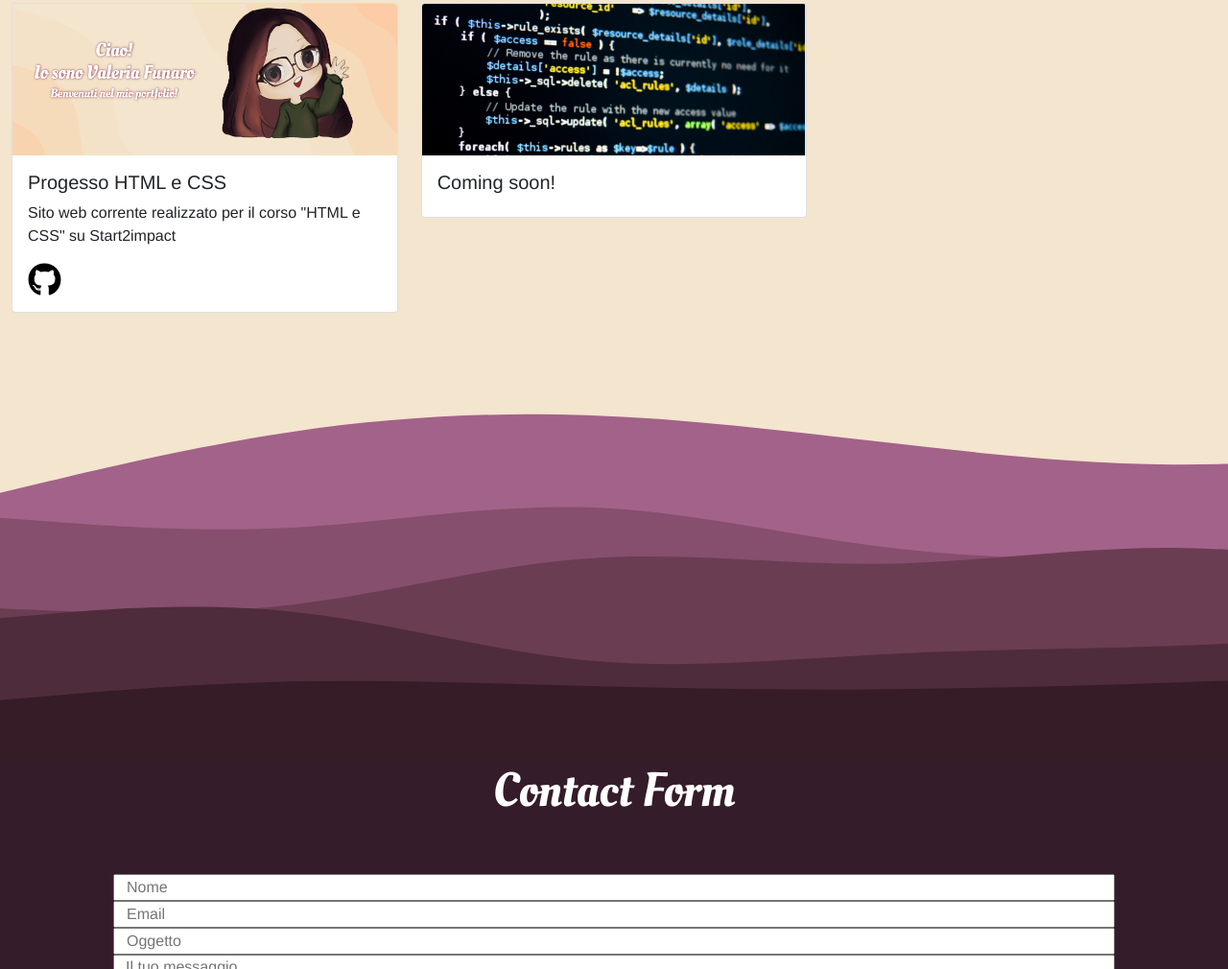
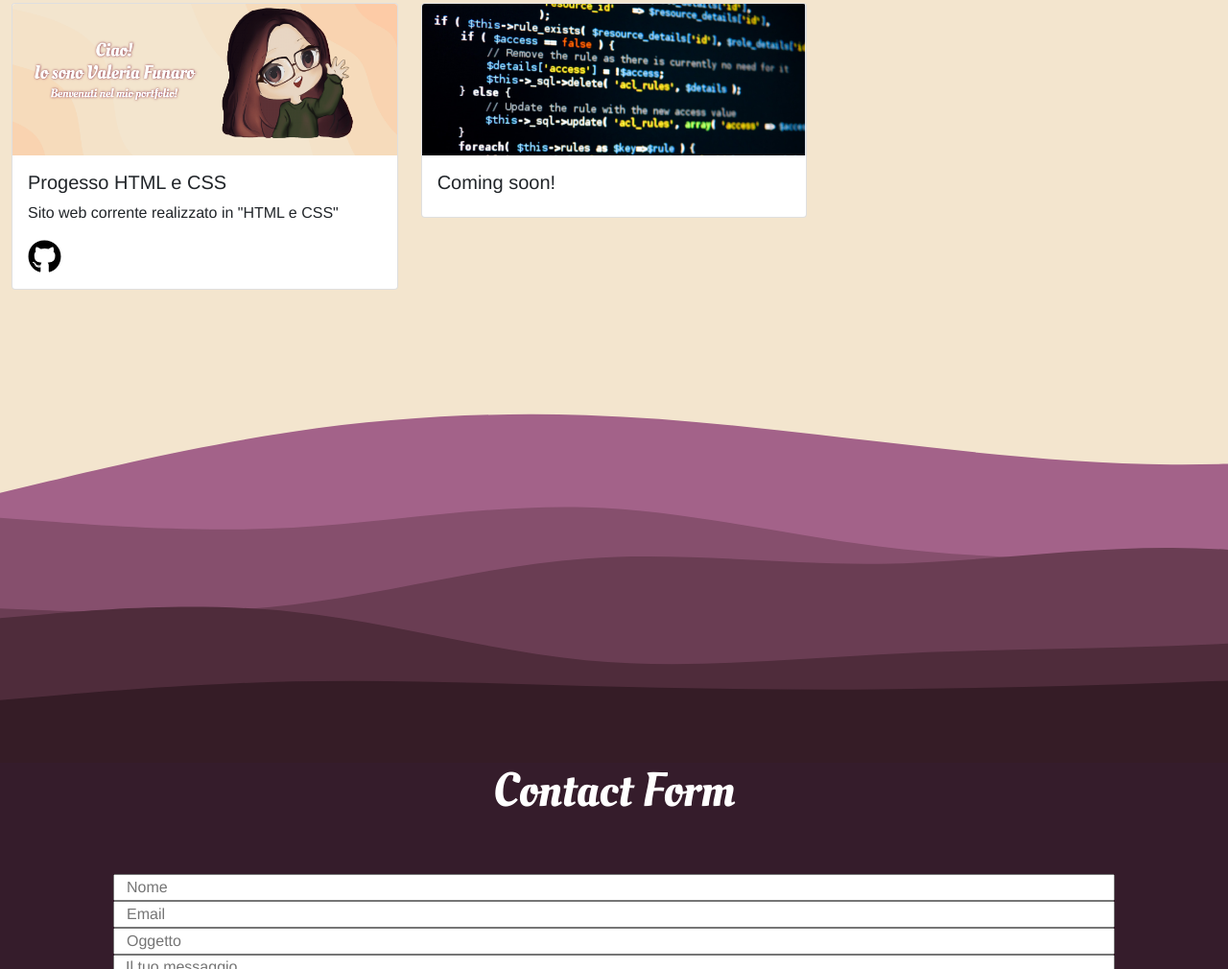
Before and after one commit to ValeriaFunaro/sito-personale, a plain HTML site: page index.html in a window 1280 px wide. Shown: the part 2088-3098 px from the top of the page at 96% size. Drawn offline with nearby package versions, Linux system fonts and the light colour scheme.

Commit message:
modifica nome card progetti

```diff
--- a/index.html
+++ b/index.html
@@ -256,8 +256,7 @@
                             alt="Immagine Progetto 1">
                         <div class="card-body">
                             <h5 class="card-title">Progesso HTML e CSS</h5>
-                            <p class="card-text">Sito web corrente realizzato per il corso "HTML e CSS" su
-                                Start2impact
+                            <p class="card-text">Sito web corrente realizzato in "HTML e CSS"
                             </p>
                             <a href="https://github.com/ValeriaFunaro/sito-personale" target="_blank"
                                 rel="noopener noreferrer">
```
